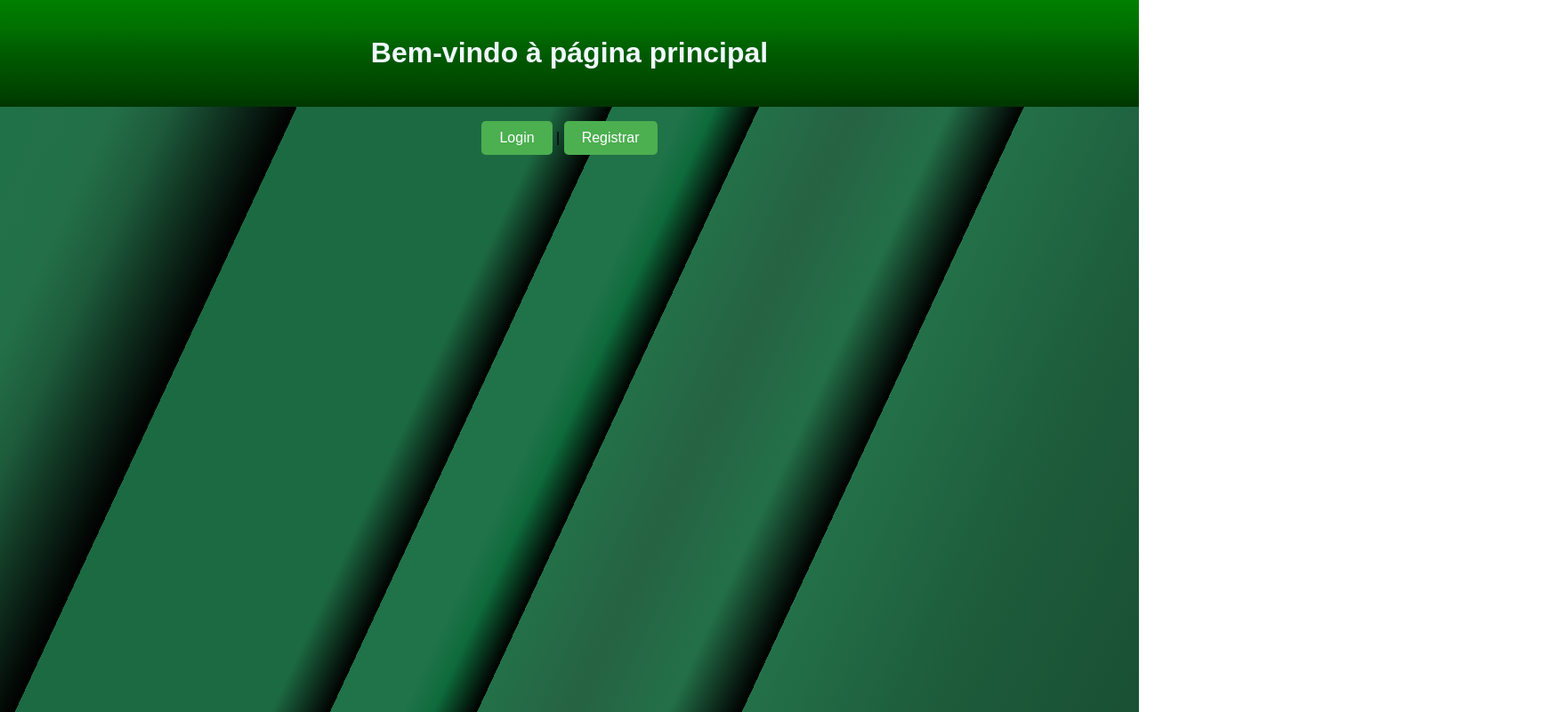
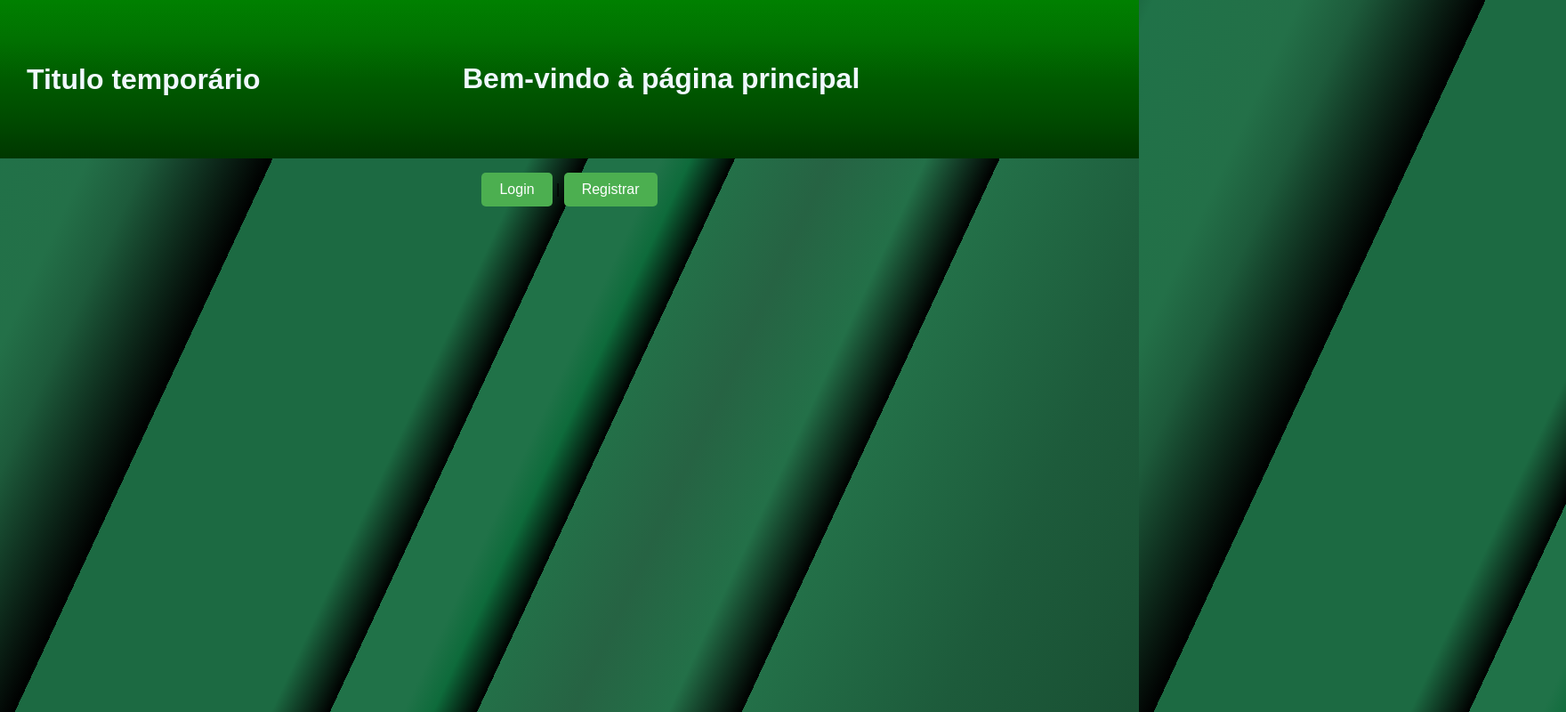
Before and after one commit to JoaoRozestraten/ProjetoIntegrador, a website: page public/index.html in a window 1280 px wide. Shown: the whole page at 89% size, 1760 px wide, since content can reach past the window. Drawn offline with Linux system fonts and the light colour scheme.

Commit message:
Mensagem de confirmação e Titulo Atualizados

```diff
--- a/public/PrimeiraPagina.css
+++ b/public/PrimeiraPagina.css
@@ -27,12 +27,21 @@
       linear-gradient( 115deg, transparent, #237048 73%, #1d5b3b, #195033 100%);
     }
     #header {
-      text-align: center;
       color: aliceblue;
       background-color: #45a049;
       background-image: linear-gradient(180deg,green, rgb(1, 113, 1), rgb(0, 91, 0), rgb(0, 75, 0), rgb(0, 55, 0));
       padding: 20px;
     }
+    #welcome {
+      position: relative;
+      left: 500px;
+      bottom: 30px;
+    }
+    #title {
+      position: relative;
+      left: 10px;
+      top: 30px;
+    }
     #button {
       text-align: center;
     }
--- a/public/index.html
+++ b/public/index.html
@@ -8,7 +8,8 @@
 </head>
 <body>
     <div id="header">
-        <h1>Bem-vindo à página principal</h1>
+        <h1 id="title">Titulo temporário</h1>
+        <h1 id="welcome">Bem-vindo à página principal</h1>
     </div>
     <p></p>
     <div id="button">
--- a/public/login.css
+++ b/public/login.css
@@ -81,3 +81,11 @@
         box-shadow: 0 0 30px rgba(0, 0, 0, .5);
         left: 550px;
       }
+      #message {
+        position: relative;
+        top: 150px;
+        left: 120px;
+      }
+      #title {
+        color: aliceblue;
+      }
--- a/public/resgister.css
+++ b/public/register.css
@@ -85,3 +85,11 @@ button:hover {
   top: 30px;
   left: 685px;
 }
+#registermen {
+  position: relative;
+  top: 150px;
+  left: 50px;
+}
+#title {
+  color: aliceblue;
+}
```
Also changed, not shown: public/login.html (+4 -3 lines), public/register.html (+4 -3 lines).
